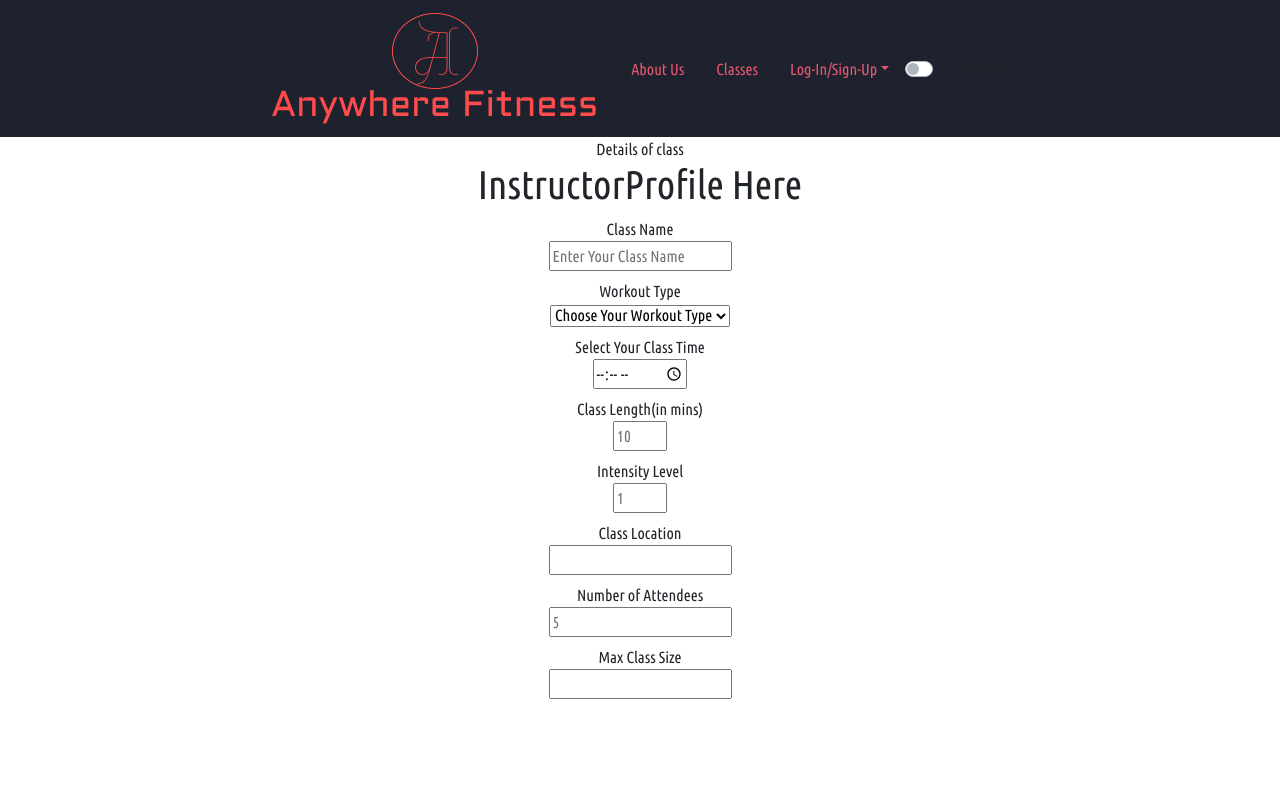
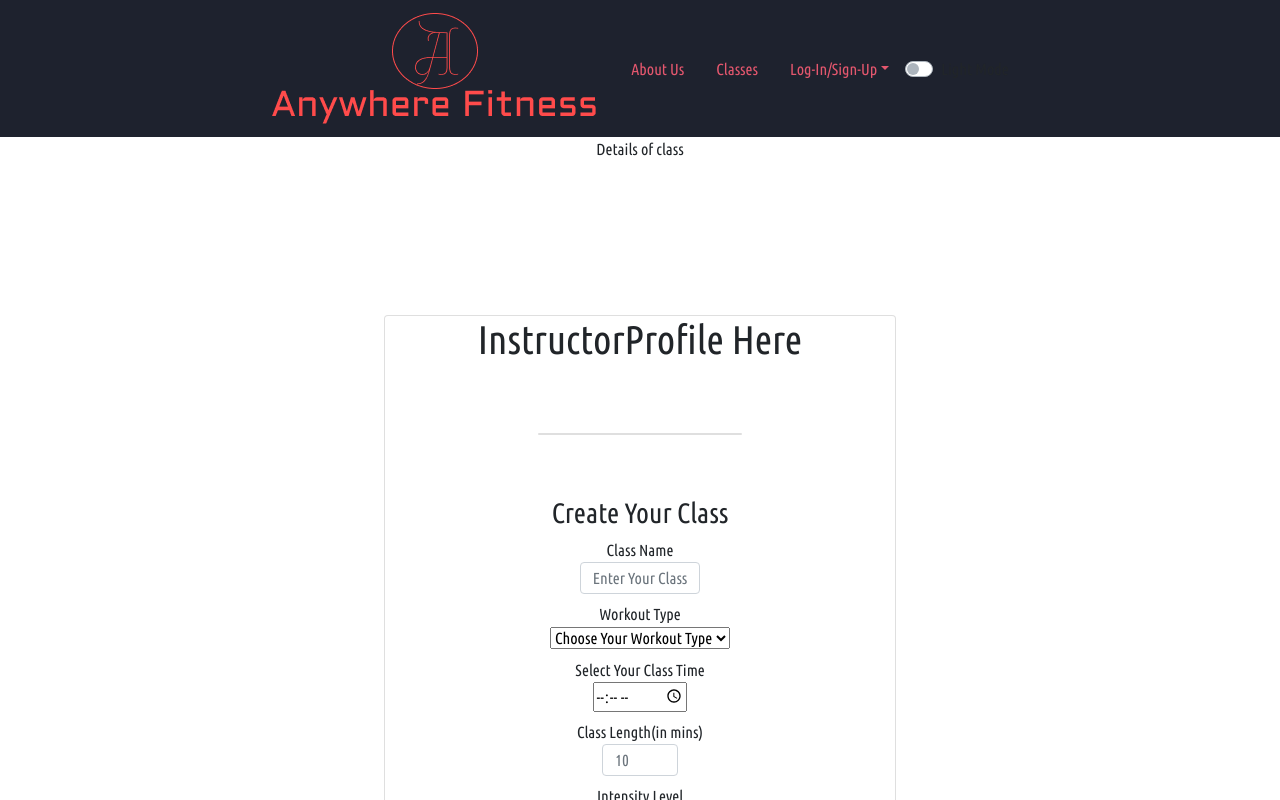
Before and after one commit to Build-week-Anywhere-Fitness-II/Front-End, a React (Create React App) app in the folder anywherefit/: page /classes/1 in a window 1280 px wide. Shown: the top 800 px of the page. Built offline with nearby package versions, Linux system fonts and the light colour scheme.

Commit message:
merge resolution

```diff
--- a/anywherefit/src/components/classDetail.js
+++ b/anywherefit/src/components/classDetail.js
@@ -1,5 +1,5 @@
 import React, {useState,useEffect} from 'react'
-import { date } from 'yup'
+
 import InstructorProfile from './instructorProfile'
 
 const ClassDetail = (props) => {
--- a/anywherefit/src/components/classList.js
+++ b/anywherefit/src/components/classList.js
@@ -1,16 +1,26 @@
-import React from 'react';
+import React, {useState,useEffect} from 'react';
 import Class from './class'
-import ClassSearch from './classSearch';
+import axios from 'axios';
 
-const ClassList = (props) => {
-    console.log(props.data)
+
+const ClassList = () => {
+    const [classList, setClassList] = useState();
+
+    const header = 'eyJhbGciOiJIUzI1NiIsInR5cCI6IkpXVCJ9.eyJ1c2VybmFtZSI6InNycHRlc3RpbnN0cnVjdG9yIiwicm9sZSI6Imluc3RydWN0b3IiLCJpYXQiOjE2MDI5MDc1NTE0NjEsImV4cCI6MTYwMjkwNzYzNzg2MX0.UnwHcKm9P3AUiS5lVcYlAPeM-7NuZYHyDZ6ChEe3FiI';
+
+    useEffect(()=>{
+        axios.get("https://pt-anywhere-fitness.herokuapp.com/api/classes", {headers:{
+            'authorization':`Bearer ${header}`
+        }})
+        .then((resp) =>{
+              console.log(resp.data)
+        })
+    }, [classList])
     return (
         <div className="py-5">
             <div className="container">
                 <div className="row">
-                    {props.data.map((item,index)=>{
-                        return <Class key={item.classId} class={item}/>
-                })}
+                    {classList}
                 </div>
             </div>
         </div>
--- a/anywherefit/src/components/classSearch.js
+++ b/anywherefit/src/components/classSearch.js
@@ -1,59 +1,40 @@
-import React, {useState,useEffect} from 'react'
-import ClassList from './classList';
+// import React, {useState,useEffect} from 'react'
+// import ClassList from './classList';
 
-const testData = [{
-    classId:1,
-    className:'firstClass'
-},
-{
-    classId:2,
-    className:'secondClass'
-},
-{
-    classId:3,
-    className:'thirdClass'
-},
-{
-    classId:4,
-    className:'fourthClass'
-},
-{
-    classId:5,
-    className:'fifthClass'
-}
-]
 
-const ClassSearch = () => {
-    const [searchTerm,setSearchTerm] = useState("");
-    const [searchResults,setSearchResults] = useState(testData)
 
-    useEffect(()=>{
-        const results = testData.filter((item)=>{
-            return item.className.toLowerCase().includes(searchTerm.toLowerCase())
-        })
-        setSearchResults(results);
-    },[searchTerm])
+// const ClassSearch = () => {
+//     const [searchTerm,setSearchTerm] = useState("");
 
-    const handleChange = (e) =>{
-        setSearchTerm(e.target.value)
-    }
-    return (
-        <div>
-            <form>
-                <label htmlFor="className">Search:</label>
-                <input
-                    id="className"
-                    type="text"
-                    name="className"
-                    data-cy="className"
-                    placeHolder="Search"
-                    onChange={handleChange}
-                    value={searchTerm}
-                />
-            </form>
-            <ClassList data={searchResults}/>
-        </div>
-    )
-}
+//     const [searchResults,setSearchResults] = useState("")
 
-export default ClassSearch
+
+//     // useEffect(()=>{
+//     //     const results = classList.filter((item)=>{
+//     //         return item.className.toLowerCase().includes(searchTerm.toLowerCase())
+//     //     })
+//     //     setSearchResults(results);
+//     // },[])
+
+//     const handleChange = (e) =>{
+//         setSearchTerm(e.target.value)
+//     }
+//     return (
+//         <div>
+//             <form>
+//                 <label htmlFor="className">Search:</label>
+//                 <input
+//                     id="className"
+//                     type="text"
+//                     name="className"
+//                     data-cy="className"
+//                     placeHolder="Search"
+//                     onChange={handleChange}
+//                     value={searchTerm}
+//                 />
+//             </form>
+//         </div>
+//     )
+// }
+
+// export default ClassSearch
--- a/anywherefit/src/components/instructorProfile.js
+++ b/anywherefit/src/components/instructorProfile.js
@@ -1,60 +1,96 @@
-import React,{useState} from 'react';
+import React,{useState, useEffect} from 'react';
+import * as yup from 'yup';
+import axios from 'axios';
+import {Card,Form, FormGroup, Label, Input,Button} from 'reactstrap'
+
+const header = 'eyJhbGciOiJIUzI1NiIsInR5cCI6IkpXVCJ9.eyJ1c2VybmFtZSI6InNycHRlc3RpbnN0cnVjdG9yIiwicm9sZSI6Imluc3RydWN0b3IiLCJpYXQiOjE2MDI5MDc1NTE0NjEsImV4cCI6MTYwMjkwNzYzNzg2MX0.UnwHcKm9P3AUiS5lVcYlAPeM-7NuZYHyDZ6ChEe3FiI';
 
 const InstructorProfile =() => {
     const [classForm,setClassForm] = useState({
         class_name:"",
         type:"",
         class_time:"",
-        duration_minutes:null,
-        intensity_level:null,
+        duration_minutes:'',
+        intensity_level:'',
         location:"",
-        attendees:null,
-        max_class_size:null
+        attendees:'',
+        max_class_size:''
+    })
+
+    const handleChange = (e) =>{
+        setClassForm({...classForm,[e.target.name]:e.target.value})
+    }
+
+    const submitForm = (e) =>{
+        e.preventDefault()
+        axios.post("https://pt-anywhere-fitness.herokuapp.com/api/classes",classForm, {headers:{
+            'Authorization': `Bearer ${header}`
+        }})
+        .then(resp => console.log(resp))
+        .catch(err => console.log(err))
+    }
+
+    const formSchema = yup.object().shape({
+        class_name:yup.string().required('class name is required'),
+        type:yup.string().required("type is required"),
+        class_time:yup.date(),
+        duration_minutes:yup.number(),
+        intensity_level: yup.number(),
+        location:yup.string(),
+        attendees:yup.number(),
+        max_class_size:yup.number()
     })
 
 return (
-<div>
+<Card>
     <h1>InstructorProfile Here</h1>
-    <form>
-        <label htmlFor="class_name"> Class Name<br/>
-            <input type="text" name="class_name" id="class_name" data-cy="class_name" placeholder="Enter Your Class Name"
+    <Card>
+
+    </Card>
+    <h3>Create Your Class</h3>
+    <Form onSubmit={submitForm}>
+        <FormGroup>
+        <Label htmlFor="class_name"> Class Name<br/>
+            <Input type="text" name="class_name" id="class_name" data-cy="class_name" placeholder="Enter Your Class Name" onChange={handleChange} value= {classForm.class_name}
         />
-        </label><br/>
-        <label htmlFor="type">Workout Type<br/>
-            <select id="type" name="type" data-cy="type">
+        </Label><br/>
+        <Label htmlFor="type">Workout Type<br/>
+            <select id="type" name="type" data-cy="type" onChange={handleChange} value={classForm.type}>
                 <option value=''>Choose Your Workout Type</option>
                 <option value="strength">Strength</option>
                 <option value="endurance">Endurance</option>
                 <option value="calisthenics">Calisthenics</option>
                 <option value="hotYoga">Hot Yoga</option>
             </select>
-        </label><br/>
-        <label htmlFor="class_time">Select Your Class Time<br/>
-            <input type="time" id="class_time" name="class_time" data-cy="class_time"
+        </Label><br/>
+        <Label htmlFor="class_time">Select Your Class Time<br/>
+            <input type="time" id="class_time" name="class_time" data-cy="class_time" value={classForm.class_time} onChange={handleChange}
             />
-        </label><br/>
-        <label htmlFor="duration_minutes">Class Length(in mins)<br/>
-            <input type="number" id="duration_minutes" name="duration_minutes" data-cy="duration_minutes" placeholder="10" min="10" max="90"
+        </Label><br/>
+        <Label htmlFor="duration_minutes">Class Length(in mins)<br/>
+            <Input type="number" id="duration_minutes" name="duration_minutes" data-cy="duration_minutes" onChange={handleChange} value={classForm.duration_minutes} placeholder="10" min="10" max="90"
             />
-        </label><br/>
-        <label htmlFor="intensity_level">Intensity Level<br/>
-            <input type="number" id="intensity_level" name="intensity_level" data-cy="intensity_level" placeholder="1" min="1" max="10"
+        </Label><br/>
+        <Label htmlFor="intensity_level">Intensity Level<br/>
+            <Input type="number" id="intensity_level" name="intensity_level" data-cy="intensity_level" onChange={handleChange} value={classForm.intensity_level}placeholder="1" min="1" max="10"
             />
-        </label><br/>
-        <label htmlFor="location">Class Location<br/>
-            <input type="text" id="location" name="location" data-cy="location"
+        </Label><br/>
+        <Label htmlFor="location">Class Location<br/>
+            <Input type="text" id="location" name="location" data-cy="location" onChange={handleChange} value={classForm.location}
             />
-        </label><br/>
-        <label htmlFor="attendees">Number of Attendees<br/>
+        </Label><br/>
+        <Label htmlFor="attendees">Number of Attendees<br/>
             <input type="number" id="attendees" name="attendees" data-cy="attendees" placeholder="5"
             />
-        </label><br/>
-        <label htmlFor="max_class_size">Max Class Size<br/>
-            <input type="number" id="max_class_size" name="max_class_size" data-cy="max_class_size"
+        </Label><br/>
+        <Label htmlFor="max_class_size">Max Class Size<br/>
+            <Input type="number" id="max_class_size" name="max_class_size" data-cy="max_class_size"
             />
-        </label><br/>
-    </form>
-</div>
+        </Label><br/>
+        <Button type="submit">Create Class</Button>
+        </FormGroup>
+    </Form>
+</Card>
 );
 }
 
--- a/anywherefit/src/components/routes.js
+++ b/anywherefit/src/components/routes.js
@@ -18,7 +18,7 @@ return (
         <Route exact path="/login" component={Login} />
         <Route exact path="/register" component={Register} />
         <PrivateRoute exact path='/user/:id' component={UserProfile}/>
-        <Route exact path ="/classes" component={ClassSearch}/>
+        <Route exact path ="/classes" component={ClassList}/>
         <Route path = "/classes/:classId" component={ClassDetail}/>
     </div>
 )
```
Also changed, not shown: 2 other files (tests, documents, lock files or other folders).
